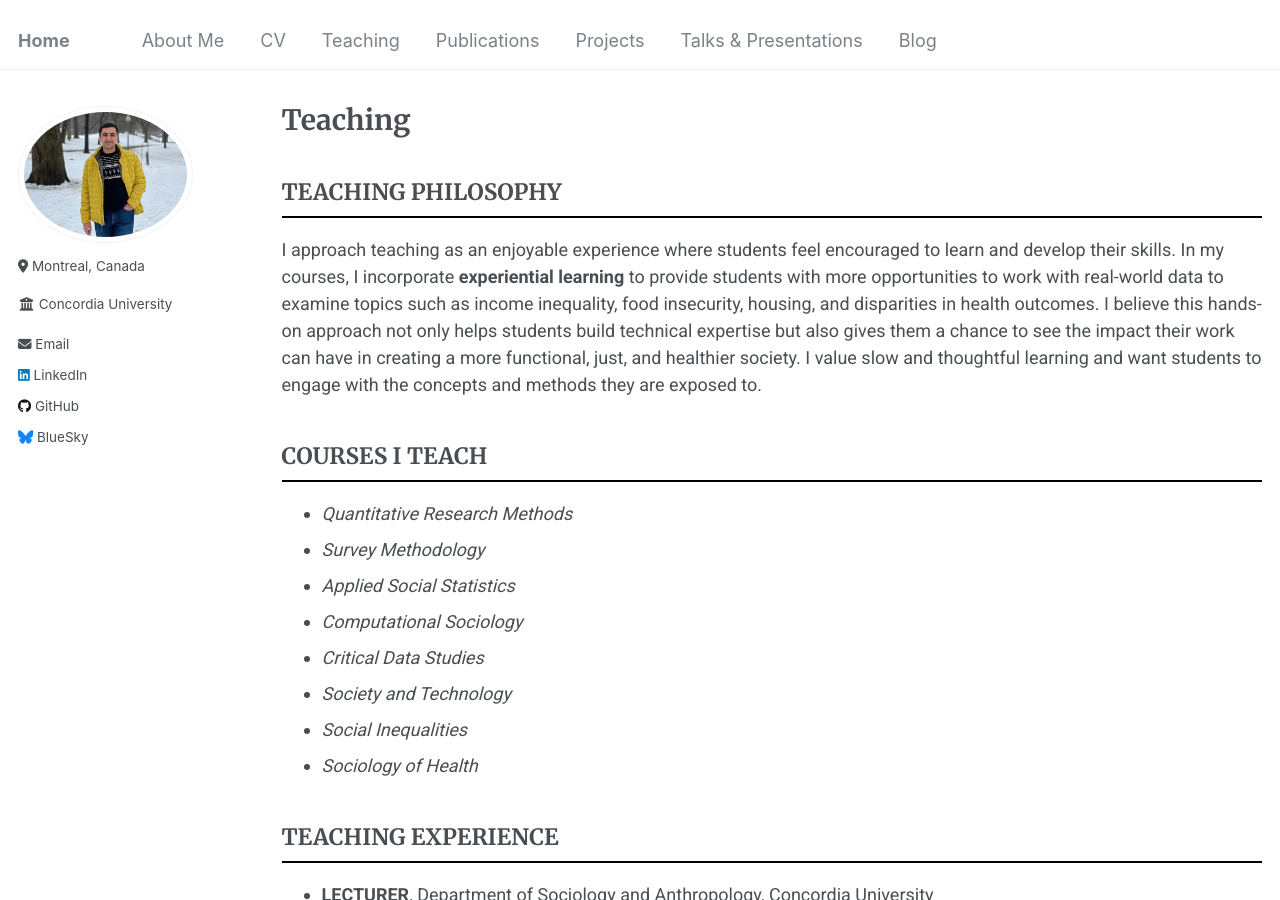
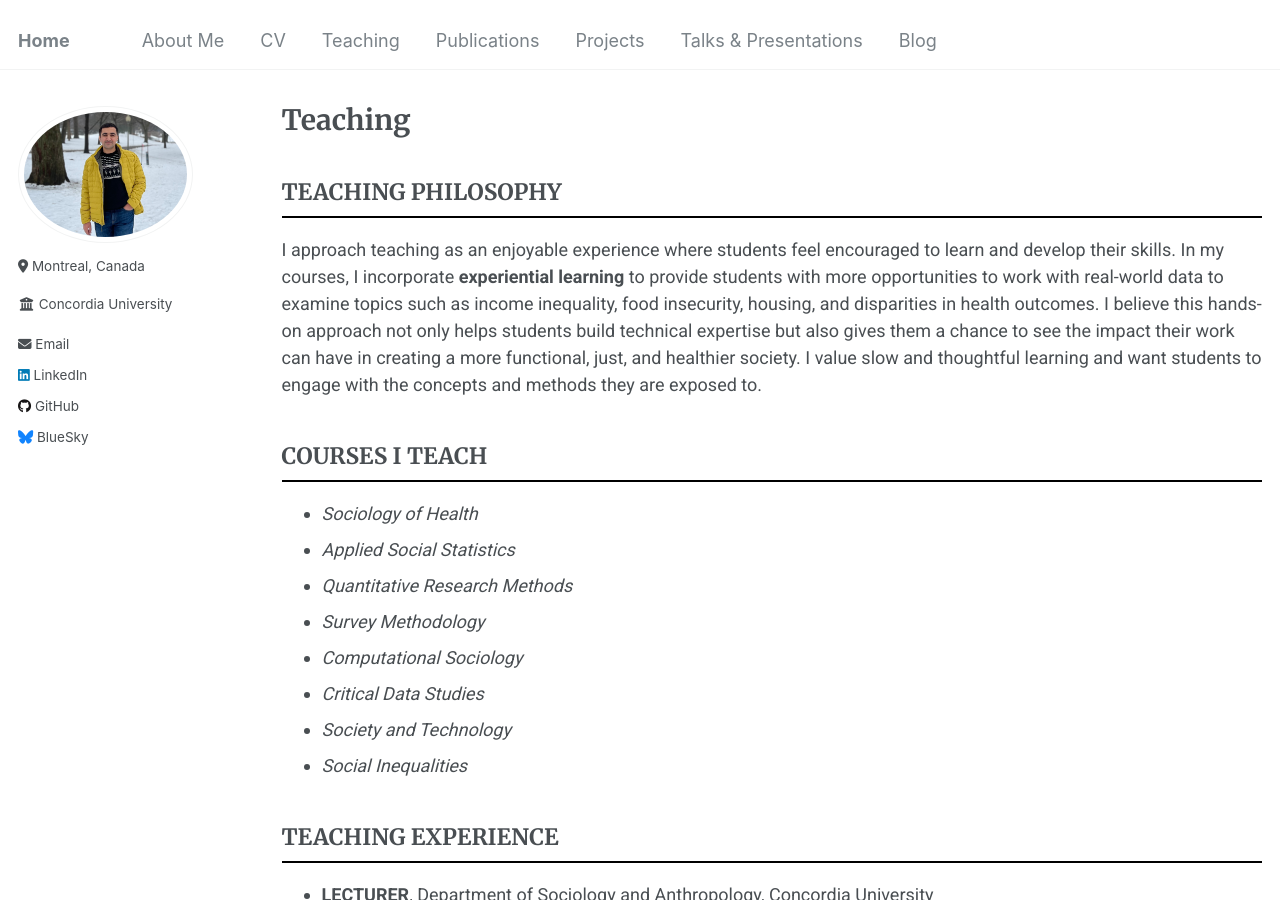
Before and after one commit to Mohsnmonji/mohsnmonji.github.io, a Jekyll site: the page built from _pages/teaching.md, in a window 1280 px wide and 900 px high. Built offline with Jekyll 4.4.1, drawn with Linux system fonts in a browser that asks for light colours.

```diff
--- a/_pages/teaching.md
+++ b/_pages/teaching.md
@@ -18,14 +18,15 @@ I approach teaching as an enjoyable experience where students feel encouraged to
 
 ## COURSES I TEACH
 
+* *Sociology of Health*
+* *Applied Social Statistics*
 * *Quantitative Research Methods*
 * *Survey Methodology*
-* *Applied Social Statistics*
 * *Computational Sociology*
 * *Critical Data Studies*
 * *Society and Technology*
 * *Social Inequalities*
-* *Sociology of Health*
+
 
 
 ## TEACHING EXPERIENCE
```
